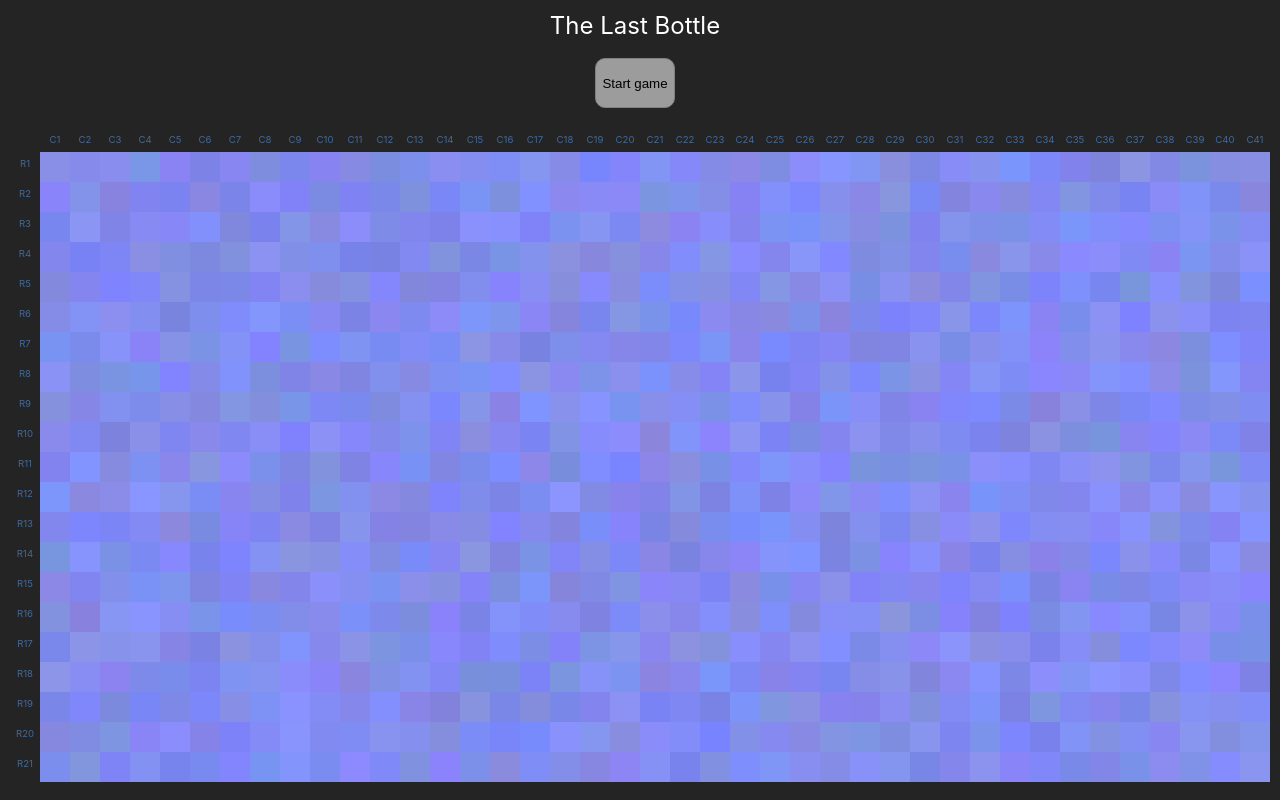
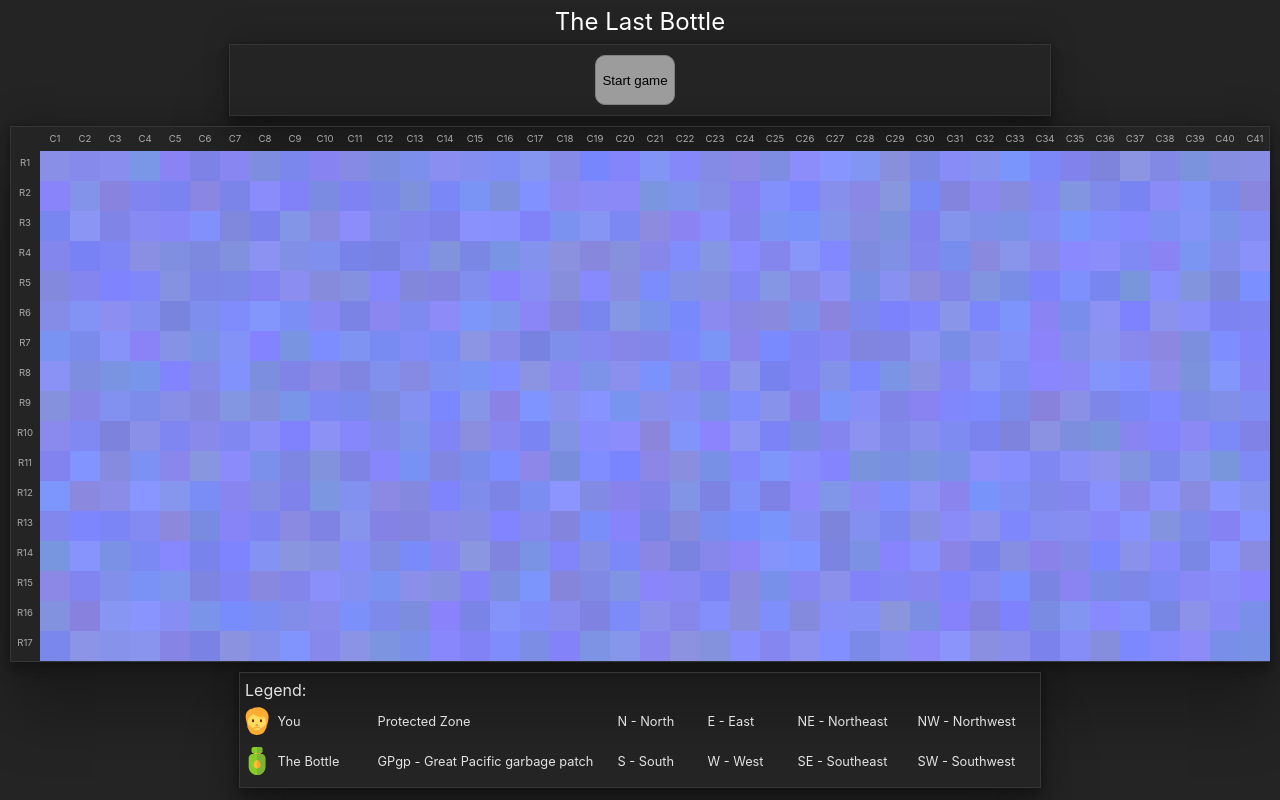
Before and after one commit to koakh/ChallengeTheLastBottle, a React (Vite) app: page / in a window 1280 px wide. Built offline with nearby package versions, Linux system fonts and the light colour scheme.

Commit message:
polish some css

```diff
--- a/src/App.css
+++ b/src/App.css
@@ -10,18 +10,23 @@ html,body {
 }
 
 .toolbar {
+  margin: auto;
   display: flex;
   justify-content: center;
-  padding: 10px 10px 0px;
   height: 50px;
   font-size: 0.75em;
   color: black;
+  min-width: 800px;
+  max-width: 800px;
+  border: 1px solid #363636;
+  padding: 10px;
+  box-shadow: rgba(0, 0, 0, 0.25) 0px 54px 55px, rgba(0, 0, 0, 0.12) 0px -12px 30px, rgba(0, 0, 0, 0.12) 0px 4px 6px, rgba(0, 0, 0, 0.17) 0px 12px 13px, rgba(0, 0, 0, 0.09) 0px -3px 5px;
 }
 
 .gameTitle {
   font-size: 1.5em;
   color: white;
-  padding: 14px 10px 10px 0px;
+  margin: 10px;
 }
 
 .button {
@@ -32,6 +37,7 @@ html,body {
   height: 50px;
   color: black;
   background-color: #9c9c9c;
+  min-width: 80px;
   /* background-image: linear-gradient(rgb(120,120,220), rgb(180,180,255)); */
   /* box-shadow: rgba(0, 0, 0, 0.25) 0px 54px 55px, rgba(0, 0, 0, 0.12) 0px -12px 30px, rgba(0, 0, 0, 0.12) 0px 4px 6px, rgba(0, 0, 0, 0.17) 0px 12px 13px, rgba(0, 0, 0, 0.09) 0px -3px 5px; */
 }
@@ -51,7 +57,7 @@ html,body {
 
 .gameStatus {
   display: flex;
-  width: 300px;
+  width: 100%;
   justify-content: left;
   align-items: center;
   padding: 5px 10px;
--- a/src/App.jsx
+++ b/src/App.jsx
@@ -6,6 +6,7 @@ import { getDirection, getMoveStepPositions } from './app/game';
 import { useStateValue } from './app/state/useStateValue';
 import Dice from './components/dice/Dice';
 import Grid from './components/grid/Grid';
+import Legend from './components/legend/Legend';
 import { arrayIsInArray, log, randomNumber } from './utils/main';
 
 const App = () => {
@@ -248,6 +249,7 @@ const App = () => {
         )}
       </div>
       <Grid />
+      <Legend />
       {constants.DEBUG && <pre>state: {stateOutput}</pre>}
     </div>
   );
--- a/src/components/grid/Grid.css
+++ b/src/components/grid/Grid.css
@@ -1,9 +1,10 @@
 .grid {
   /* padding: 2px; */
-  margin: 20px;
+  margin: 10px;
   color: white;
-  color: #446896;
-  /* box-shadow: rgba(0, 0, 0, 0.25) 0px 54px 55px, rgba(0, 0, 0, 0.12) 0px -12px 30px, rgba(0, 0, 0, 0.12) 0px 4px 6px, rgba(0, 0, 0, 0.17) 0px 12px 13px, rgba(0, 0, 0, 0.09) 0px -3px 5px; */
+  color: #aaa;
+  border: 1px solid #363636;
+  box-shadow: rgba(0, 0, 0, 0.25) 0px 54px 55px, rgba(0, 0, 0, 0.12) 0px -12px 30px, rgba(0, 0, 0, 0.12) 0px 4px 6px, rgba(0, 0, 0, 0.17) 0px 12px 13px, rgba(0, 0, 0, 0.09) 0px -3px 5px;
 }
 
 .columnLabel {
--- a/src/components/grid/Grid.jsx
+++ b/src/components/grid/Grid.jsx
@@ -12,8 +12,8 @@ export default function Grid () {
   const running = state.gameStatus.running;
 
   const renderGrid = () => {
-    const removeHeight = 124;
-    const removeWidth = 10;
+    const removeHeight = 250;
+    const removeWidth = 20;
     const columns =
       Math.floor((window.innerWidth - removeWidth) / constants.CELL_SIZE[0]) -
       1;
--- /dev/null
+++ b/src/components/legend/Legend.css
@@ -0,0 +1,46 @@
+.legendContainer {
+  width: 100%;
+}
+
+.legend {
+  margin: auto;
+  min-width: 800px;
+  max-width: 800px;
+  border: 1px solid #363636;
+  box-shadow: rgba(0, 0, 0, 0.25) 0px 54px 55px, rgba(0, 0, 0, 0.12) 0px -12px 30px, rgba(0, 0, 0, 0.12) 0px 4px 6px, rgba(0, 0, 0, 0.17) 0px 12px 13px, rgba(0, 0, 0, 0.09) 0px -3px 5px;
+}
+
+.legendTitle {
+  padding: 5px;
+  text-align: left;
+}
+
+.legendRow {
+  display: flex;
+  justify-content: center;
+  margin-bottom: 10px;
+  font-size: 0.80em;
+  text-align: left;
+  height: 30px;
+  line-height: 30px;
+}
+
+.col0 {
+  min-width: 35px;
+}
+
+.col1 {
+  min-width: 100px;
+}
+
+.col2 {
+  min-width: 240px;
+}
+
+.col34 {
+  min-width: 90px;
+}
+
+.col56 {
+  min-width: 120px;
+}
--- /dev/null
+++ b/src/components/legend/Legend.jsx
@@ -0,0 +1,35 @@
+import './Legend.css';
+import player1 from '../../assets/player-1.svg';
+import bottle2 from '../../assets/bottle-2.svg';
+
+export default function Legend () {
+  return (
+    <div className='legendContainer'>
+      <div className='legend'>
+        <div className='legendTitle'>Legend:</div>
+        <div className='legendRow'>
+          <div className='col0'>
+            <img alt='player' className='thing' src={player1} />
+          </div>
+          <div className='col1'>You</div>
+          <div className='col2'>Protected Zone</div>
+          <div className='col34'>N - North</div>
+          <div className='col34'>E - East</div>
+          <div className='col56'>NE - Northeast</div>
+          <div className='col56'>NW - Northwest</div>
+        </div>
+        <div className='legendRow'>
+          <div className='col0'>
+            <img alt='player' className='thing' src={bottle2} />
+          </div>
+          <div className='col1'>The Bottle</div>
+          <div className='col2'>GPgp - Great Pacific garbage patch</div>
+          <div className='col34'>S - South</div>
+          <div className='col34'>W - West</div>
+          <div className='col56'>SE - Southeast</div>
+          <div className='col56'>SW - Southwest</div>
+        </div>
+      </div>
+    </div>
+  );
+}
```
